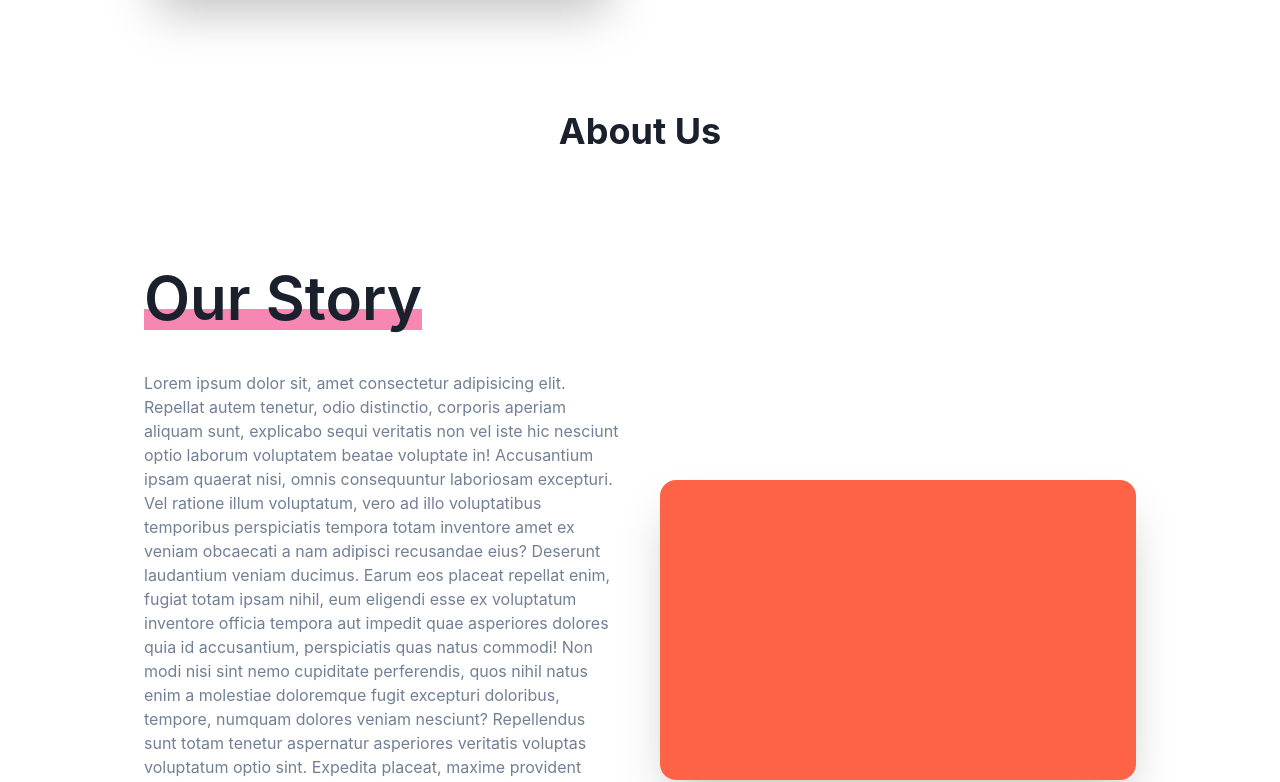
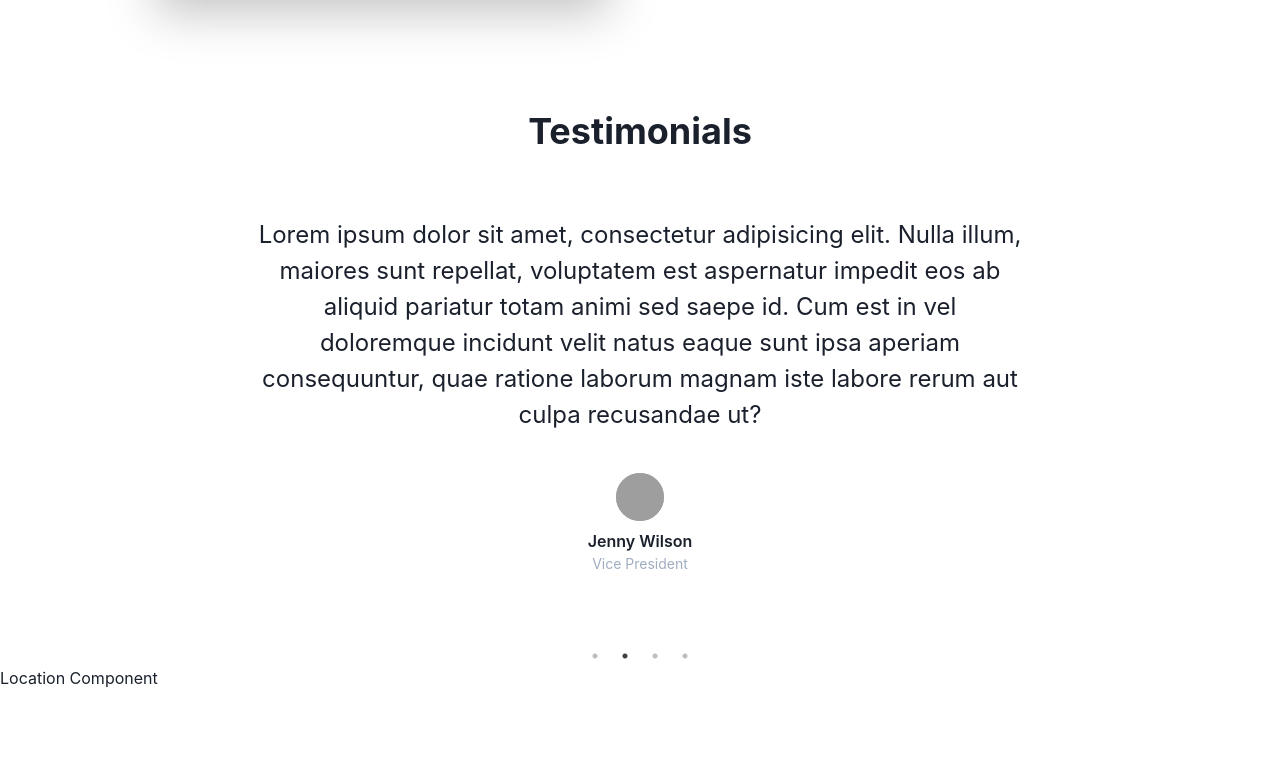
Before and after one commit to AceMouty/vercel-sbr, a Next.js app: page / in a window 1280 px wide. Shown: the part 1957-2739 px from the top of the page. After the commit the page ends 2647 px from the top, so only its background shows below. Built offline with nearby package versions, Linux system fonts and the light colour scheme; grey boxes are pictures that could not be loaded.

Commit message:
fix(styles): fixed dots position

```diff
--- /dev/null
+++ b/src/components/Location/Location.jsx
@@ -0,0 +1,6 @@
+
+function Location() {
+    return <div>Location Component</div>
+}
+
+export default Location
--- /dev/null
+++ b/src/components/Location/index.js
@@ -0,0 +1 @@
+export { default as Location } from "./Location"
--- a/src/components/Testimonials/SimpleSlider.jsx
+++ b/src/components/Testimonials/SimpleSlider.jsx
@@ -12,6 +12,9 @@ function SimpleSlider() {
     slidesToScroll: 1,
     autoplay: true,
     autoplaySpeed: 5000,
+    appendDots: dots => (
+          <ul style={{position: "static"}}> {dots} </ul>
+      ),
   };
 
   return (
--- a/src/pages/index.jsx
+++ b/src/pages/index.jsx
@@ -2,14 +2,17 @@ import { Layout } from "@components/Layout";
 import { Main } from "@components/Main";
 import { Features } from "@components/Features";
 import { Testimonials } from "@components/Testimonials";
+import { Location } from "@components/Location"
 import { About } from "@components/About";
+
 export default function Home() {
   return (
     <Layout>
       <Main />
       <Features />
-      <About />
       <Testimonials />
+      <Location />
+      {/* <About /> */}
     </Layout>
   );
 }
```
Also changed, not shown: 1 other file (tests, documents, lock files or other folders).
